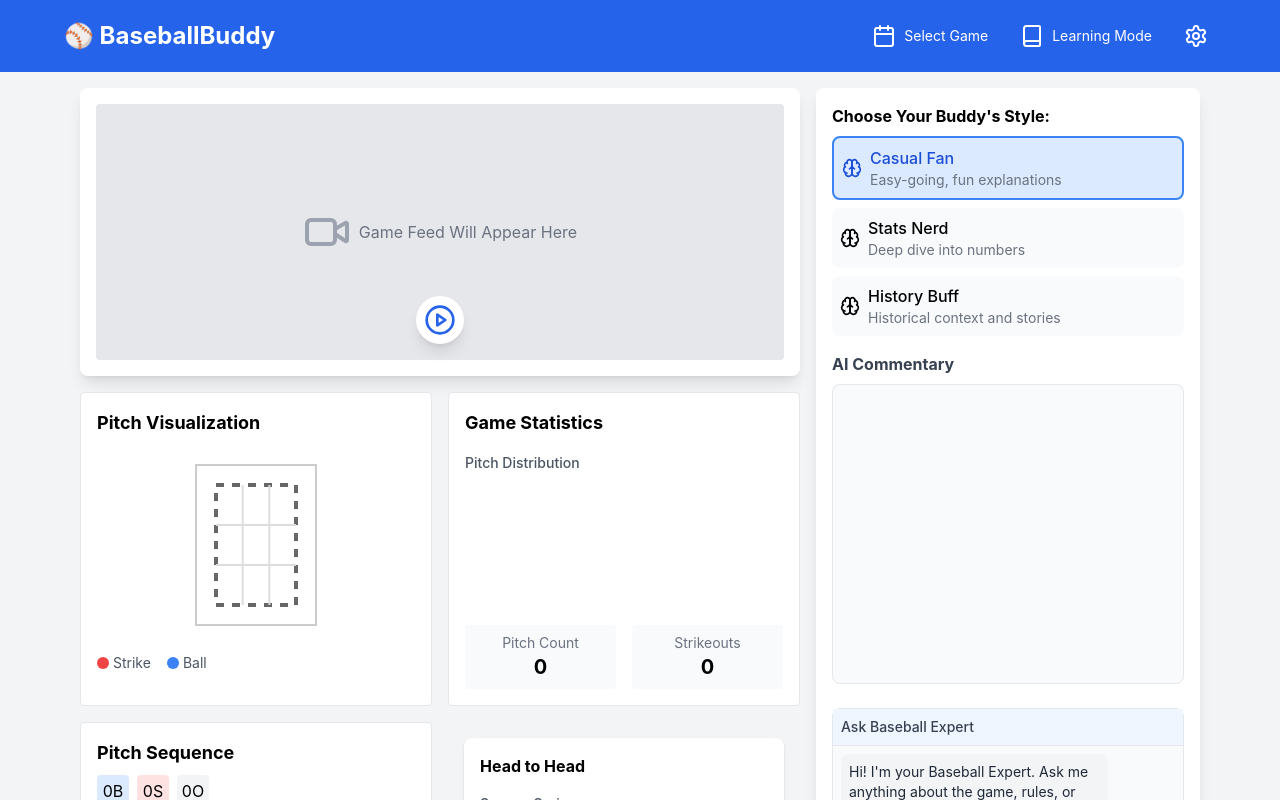
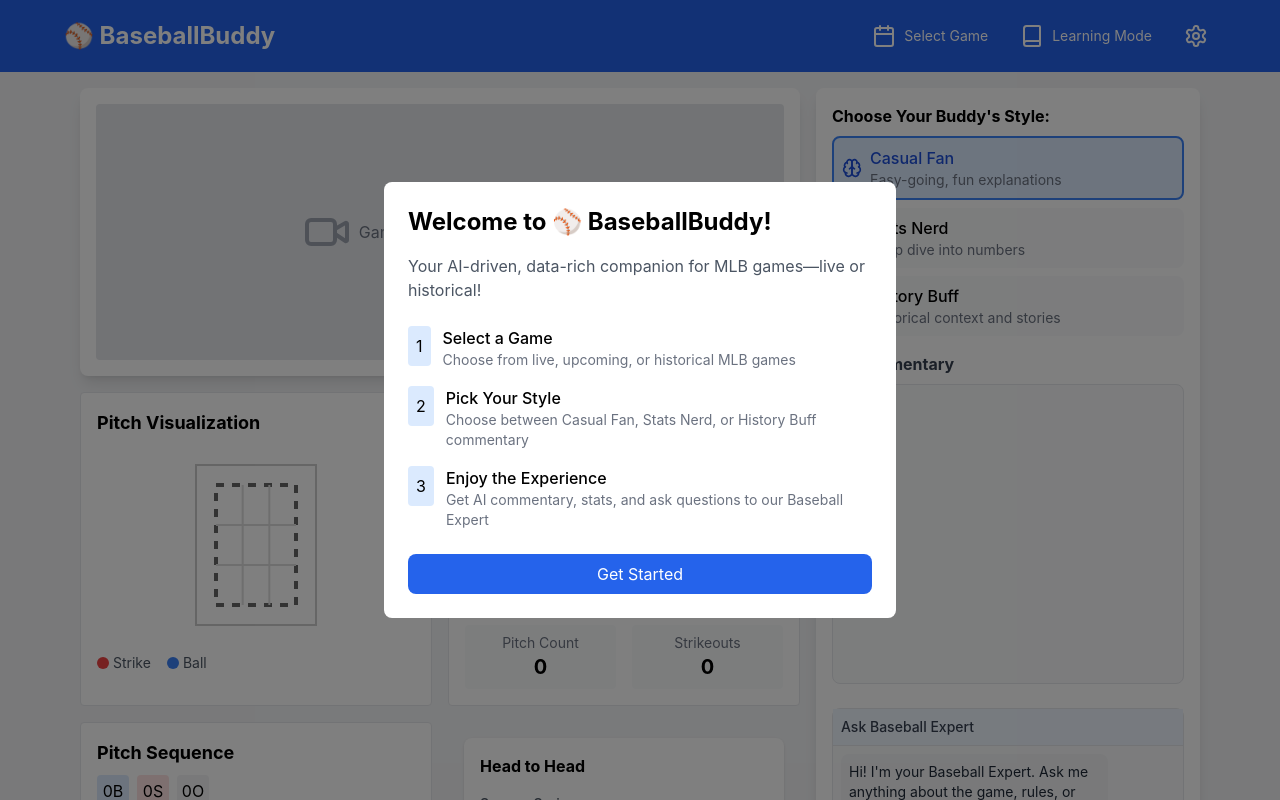
Before and after one commit to Yugal41735/baseball-project, a React (Create React App) app: page / in a window 1280 px wide. Shown: the top 800 px of the page. Built offline with nearby package versions, Linux system fonts and the light colour scheme.

Commit message:
Added welcome modal

```diff
--- a/src/components/BaseballBuddy.jsx
+++ b/src/components/BaseballBuddy.jsx
@@ -9,6 +9,7 @@
 import GameSelector from './GameSelector';
 import MLBDataService from '../services/mlbDataService';
 import AnalyticsPanel from './AnalyticsPanel';
+import WelcomeModal from './WelcomeModal';
 
 const BaseballBuddy = () => {
   const [commentaryGen] = useState(new CommentaryGenerator());
@@ -33,6 +34,7 @@
     speed: 1, // playback speed multiplier
     totalPlays: 0
   });
+  const [showWelcome, setShowWelcome] = useState(true);
 
   const chatEndRef = useRef(null);
 
@@ -280,6 +282,11 @@
   // };
 
   return (
+    <>
+    <WelcomeModal
+      isVisible={showWelcome}
+      onClose={() => setShowWelcome(false)}
+    />
     <div className="flex flex-col h-screen bg-gray-100">
       {/* Header */}
       <div className="bg-blue-600 text-white p-4">
@@ -603,6 +610,7 @@
         onSelectGame={handleGameSelect}
       />
     </div>
+    </>
   );
 };
 
--- /dev/null
+++ b/src/components/WelcomeModal.jsx
@@ -0,0 +1,50 @@
+const WelcomeModal = ({ isVisible, onClose }) => {
+    if (!isVisible) return null;
+
+    return (
+      <div className="fixed inset-0 bg-black bg-opacity-50 flex items-center justify-center p-4 z-50">
+        <div className="bg-white rounded-lg max-w-lg w-full p-6">
+          <h2 className="text-2xl font-bold mb-4">Welcome to ⚾ BaseballBuddy!</h2>
+
+          <p className="text-gray-600 mb-6">
+            Your AI-driven, data-rich companion for MLB games—live or historical!
+          </p>
+
+          <div className="space-y-4">
+            <div className="flex items-start gap-3">
+              <div className="bg-blue-100 p-2 rounded">1</div>
+              <div>
+                <h3 className="font-medium">Select a Game</h3>
+                <p className="text-sm text-gray-500">Choose from live, upcoming, or historical MLB games</p>
+              </div>
+            </div>
+
+            <div className="flex items-start gap-3">
+              <div className="bg-blue-100 p-2 rounded">2</div>
+              <div>
+                <h3 className="font-medium">Pick Your Style</h3>
+                <p className="text-sm text-gray-500">Choose between Casual Fan, Stats Nerd, or History Buff commentary</p>
+              </div>
+            </div>
+
+            <div className="flex items-start gap-3">
+              <div className="bg-blue-100 p-2 rounded">3</div>
+              <div>
+                <h3 className="font-medium">Enjoy the Experience</h3>
+                <p className="text-sm text-gray-500">Get AI commentary, stats, and ask questions to our Baseball Expert</p>
+              </div>
+            </div>
+          </div>
+
+          <button
+            onClick={onClose}
+            className="mt-6 w-full bg-blue-600 text-white py-2 rounded-lg hover:bg-blue-700"
+          >
+            Get Started
+          </button>
+        </div>
+      </div>
+    );
+};
+
+export default WelcomeModal;
```
